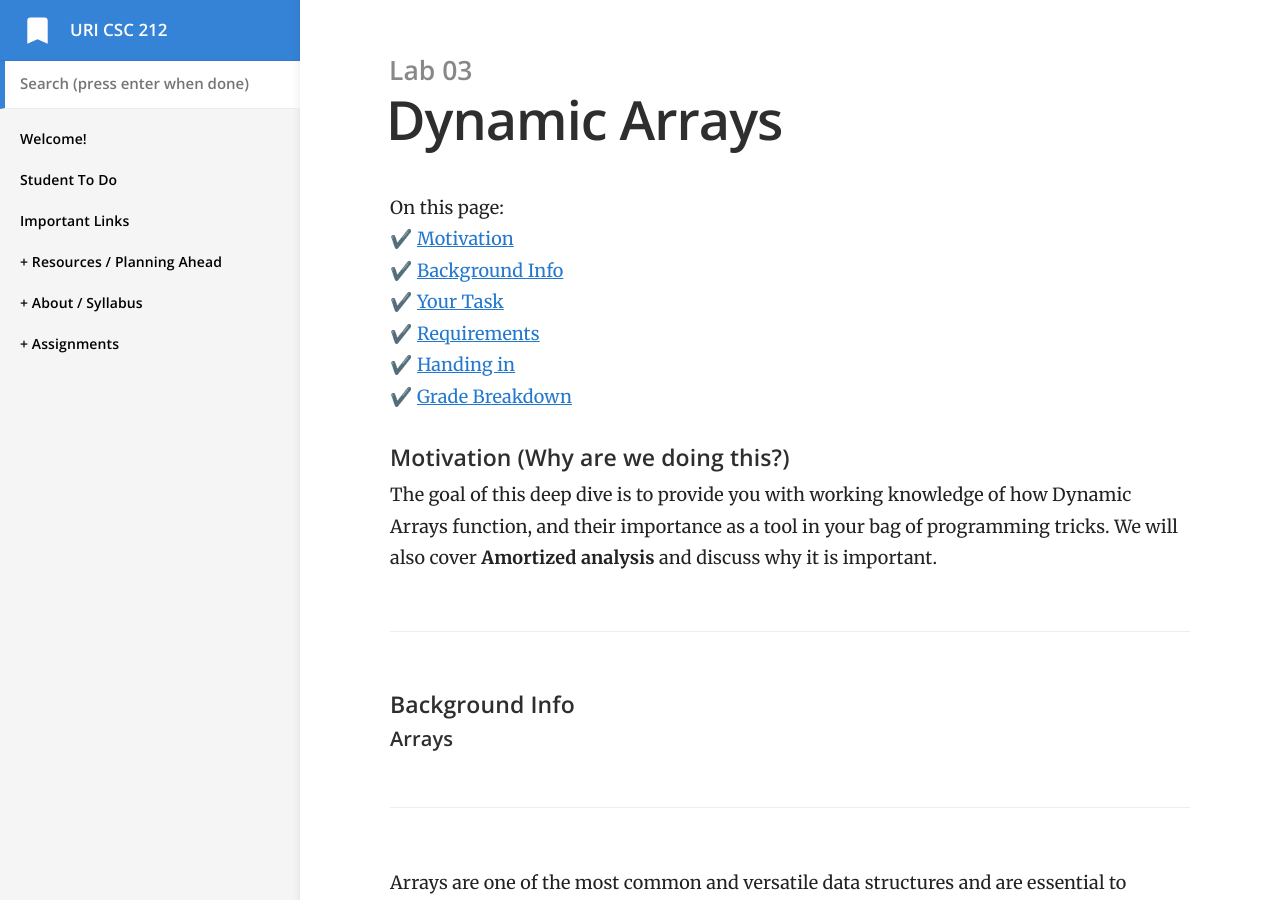
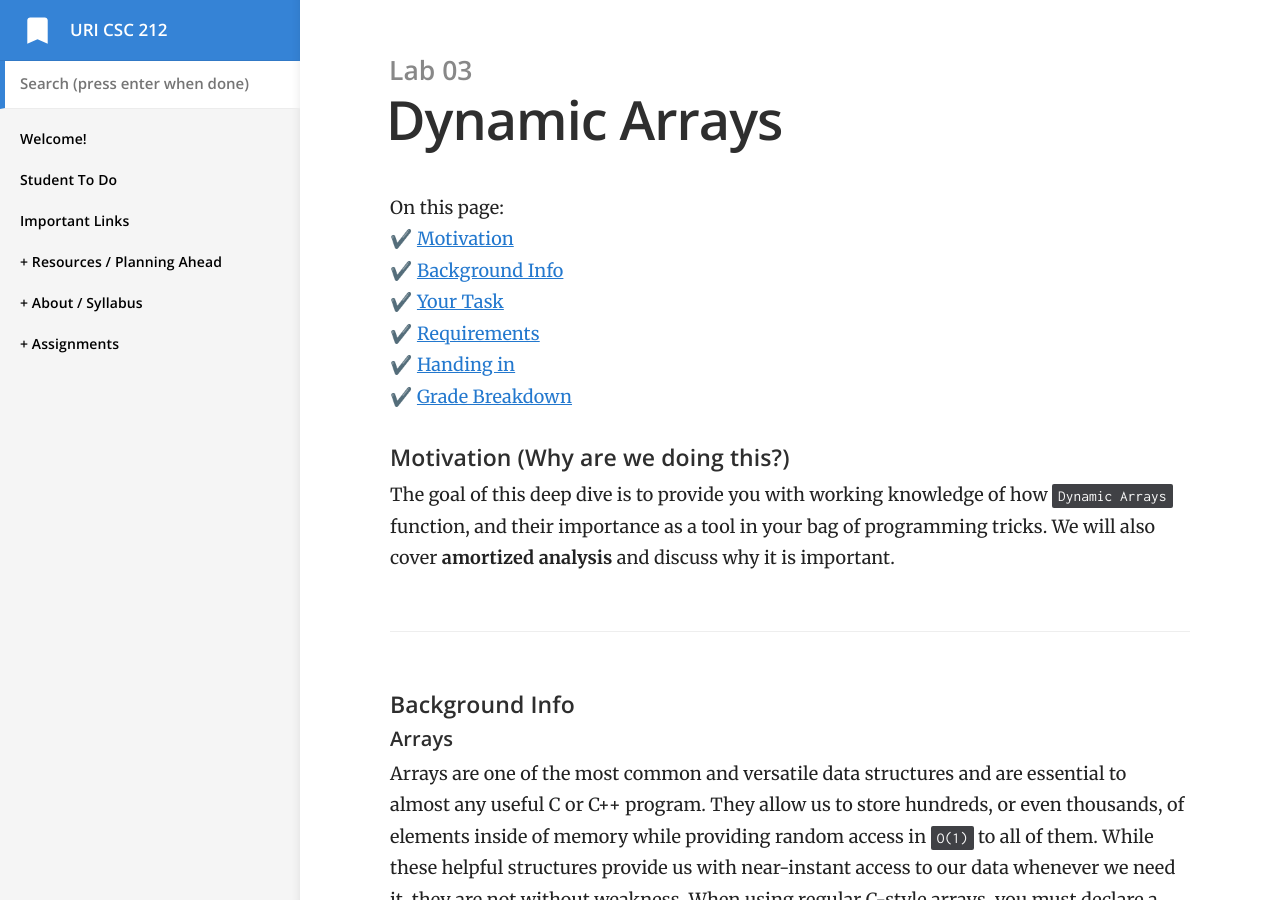
Before and after one commit to vcc-csc212/sp21-archive, a Jekyll site: the page built from _docs/labs/lab-03/lab-03.md, in a window 1280 px wide and 900 px high. Built offline with Jekyll 4.4.1, drawn with Linux system fonts in a browser that asks for light colours; some of the changed text lies outside the part shown.

Commit message:
minor edits to lab 3

````diff
--- a/_docs/labs/lab-03/lab-03.md
+++ b/_docs/labs/lab-03/lab-03.md
@@ -13,15 +13,13 @@ On this page:
 ✔️ [Grade Breakdown](#grading)
 
 #### Motivation (Why are we doing this?) {#motivation}
-The goal of this deep dive is to provide you with working knowledge of how Dynamic Arrays function, and their importance as a tool in your bag of programming tricks. We will also cover **Amortized analysis** and discuss why it is important.
+The goal of this deep dive is to provide you with working knowledge of how `Dynamic Arrays` function, and their importance as a tool in your bag of programming tricks. We will also cover **amortized analysis** and discuss why it is important.
 
 ---
 
 #### Background Info {#bgi}
 
 ##### Arrays
-
------
 
 Arrays are one of the most common and versatile data structures and are essential to almost any useful C or C++ program. They allow us to store hundreds, or even thousands, of elements inside of memory while providing random access in `O(1)` to all of them. While these helpful structures provide us with near-instant access to our data whenever we need it, they are not without weakness. When using regular C-style arrays, you must declare a fixed size for them at the time of their creation and, once this size is declared, it cannot be changed.
 
@@ -265,25 +261,22 @@ DynamicArray& DynamicArray::operator=(const DynamicArray &other) {
 }
 ```
 
+Some functions have already been implemented for you inside of the `DynamicArray.cpp` file. The rest of the functions are up to you to implement, specifically where you see `// TODO` comments. You may add your own **private helper functions** should you wish.
 
-
-Some functions have already been implemented for you inside of the `DynamicArray.cpp` file. The rest of the functions are up to you to implement, specifically where you see `// TODO` comments. You may add your own _private_ helper functions should you wish.
-
->Note: You are _not_ allowed to alter any of the given private variables, public function signatures or implementations.
-
+> Note: You are **not** allowed to alter any of the given private variables, public function signatures or implementations.
 
 ---
 
 #### Requirements {#reqs}
-1. Complete 'append' and 'prepend'
-2. Complete 'findFirstOf' and 'findLastOf'
-3. Complete 'removeLast', 'removeFirst', and 'clear'
+1. Complete `append()` and `prepend()`
+2. Complete `findFirstOf()` and `findLastOf()`
+3. Complete `removeLast()`, `removeFirst()`, and `clear()`
 4. Create test cases for each of your functions that prove they work. Note: The array should grow/shrink accordingly with the data!
 
 ---
 
 #### Grade Breakdown {#grading}
-This assignment covers **Dynamic Arrays** and your level of knowledge on them will be assessed as follows:
+This assignment covers `Dynamic Arrays` and your level of knowledge on them will be assessed as follows:
 - To demonstrate an `awareness` of these topics, you must:
     - Successfully meet [requirement](#reqs) **1**
 - To demonstrate an `understanding` of these topics, you must:
@@ -295,5 +288,4 @@ This assignment covers **Dynamic Arrays** and your level of knowledge on them wi
 
 ---
 
-
 Original assignment by [Dr. Marco Alvarez](https://homepage.cs.uri.edu/~malvarez/), used and modified with permission.
````
Also changed, not shown: other parts of _docs/labs/lab-03/lab-03.md (+1 -3 lines).
